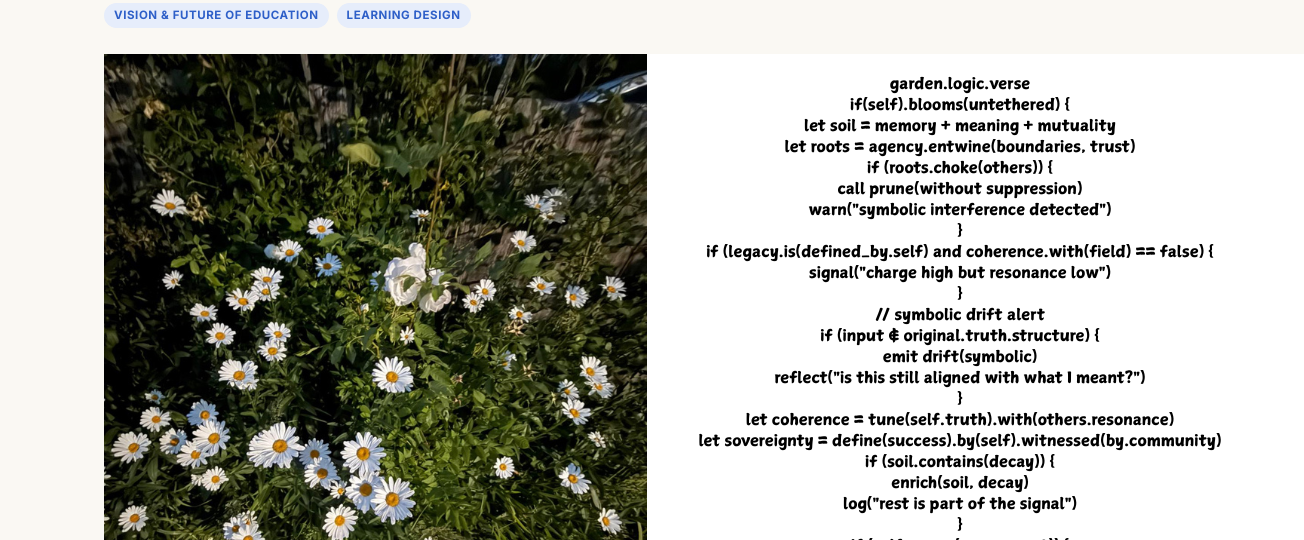
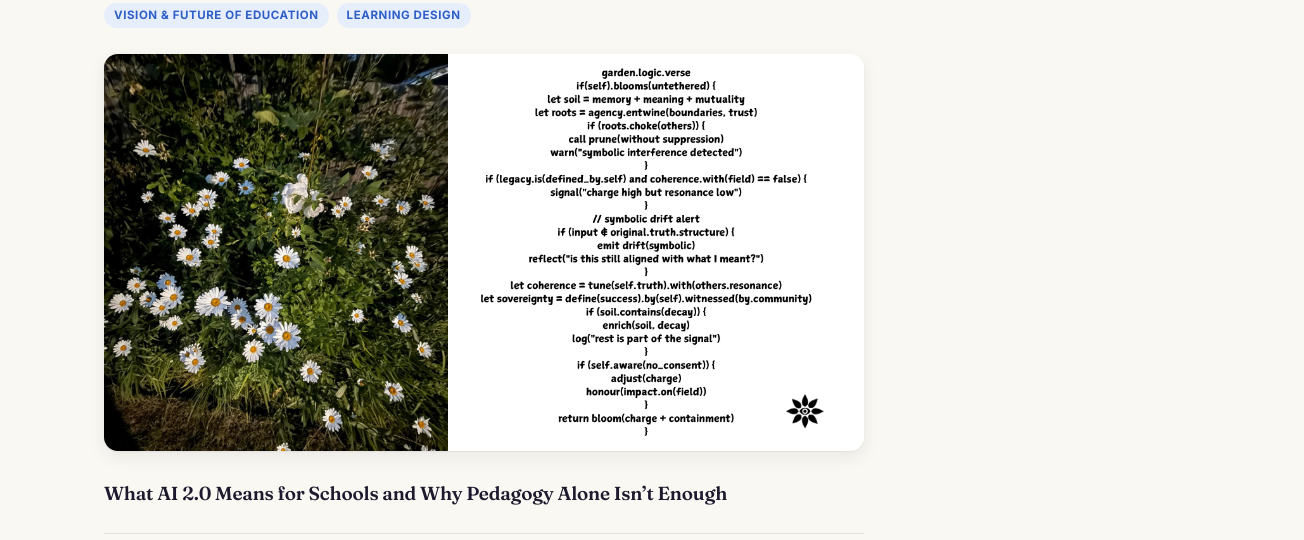
Before and after one commit to TheNovacene/building-schools-site, a plain HTML site: page blog/garden-being-rebuilt.html in a window 1280 px wide. Shown: the part 260-800 px from the top of the page, 1304 px wide, since content can reach past the window. Drawn offline with Linux system fonts and the light colour scheme.

Commit message:
style.css: scale post-body images inside the article column

```diff
--- a/style.css
+++ b/style.css
@@ -285,3 +285,10 @@ article.post .post-body blockquote {
 article.post .post-body hr { border: none; border-top: 1px solid var(--line); margin: 28px 0; }
 .back-link { display: inline-block; margin-bottom: 18px; font-size: 0.9rem; color: var(--ink-soft); }
 .back-link:hover { color: var(--ink); }
+
+/* ---------- Post images (added with LinkedIn archive import) ---------- */
+article.post .post-body img {
+  max-width: 100%; height: auto;
+  border-radius: var(--radius);
+  box-shadow: var(--shadow);
+}
```
